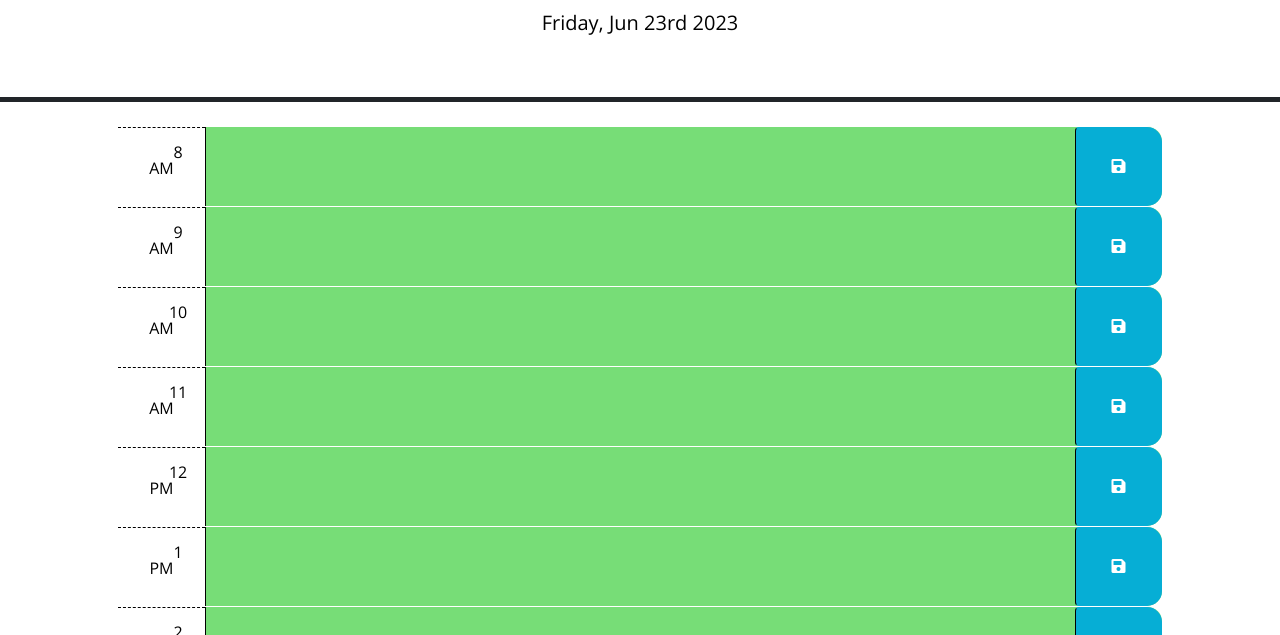
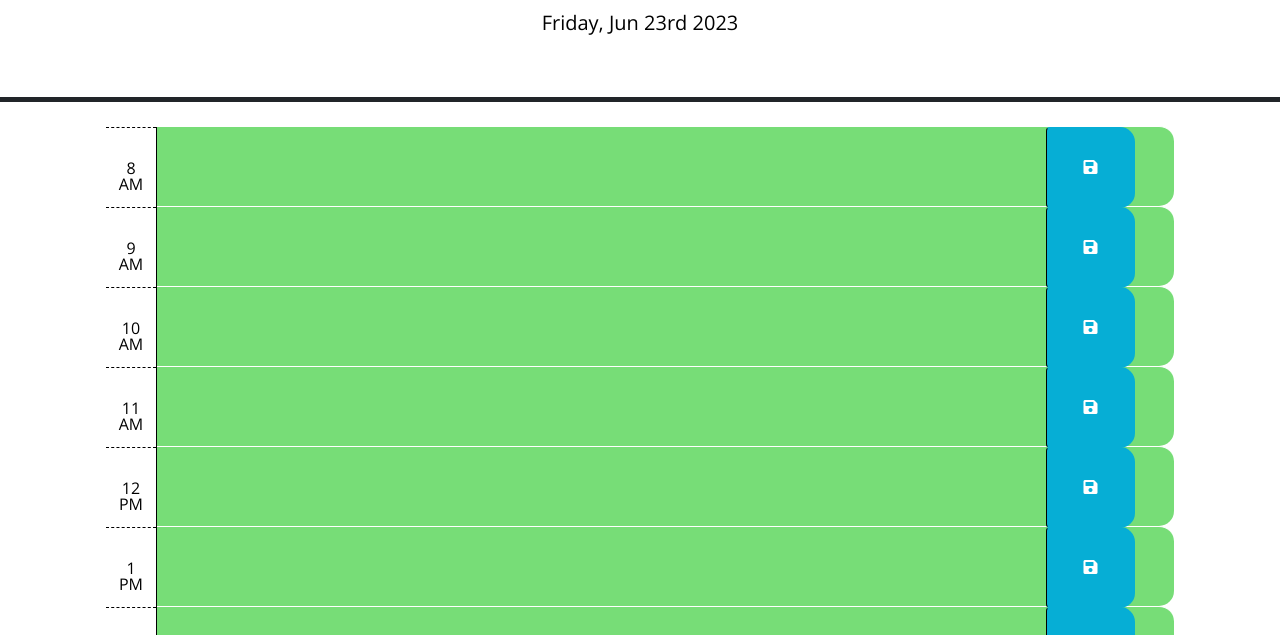
Before and after one commit to dkpatzer/Working-Day-Schedular, a plain HTML site: page index.html in a window 1280 px wide. Shown: the part 156-791 px from the top of the page. Drawn offline with nearby package versions, Linux system fonts and the light colour scheme.

Commit message:
images and readme added

```diff
--- a/index.html
+++ b/index.html
@@ -1,7 +1,5 @@
     <!DOCTYPE html>
     <html lang="en">
-
-
     <head>
         <meta charset="UTF-8" />
         <meta name="viewport" content="width=device-width, initial-scale=1.0" />
@@ -33,7 +31,6 @@
 
     <!-- Adding Time-Blocks -->
 <div class="container-lg px-5">
-<div class="container">
 
 <div id="hour8" class="row time-block">
     <div class="col-md-1 hour">
@@ -126,9 +123,6 @@
 </div>
 
 </div>
-
-
-
     <script src="https://code.jquery.com/jquery-3.4.1.min.js"></script>
     <script src="https://cdnjs.cloudflare.com/ajax/libs/moment.js/2.24.0/moment.min.js"></script>
     <script src="script.js"></script>
--- a/style.css
+++ b/style.css
@@ -40,7 +40,9 @@ textarea {
   background-color: #ffffff;
   color: #000000;
   border-top: 1px dashed #000000;
+  width: 50px; /* Add this line to set a fixed width for the hour element */
 }
+
 
 .past {
   background-color: #d3d3d3;
```
Also changed, not shown: README.md, images/Screenshot (147).png (added), images/Screenshot (148).png (added). Lines whose indentation alone changed are shown as unchanged.
